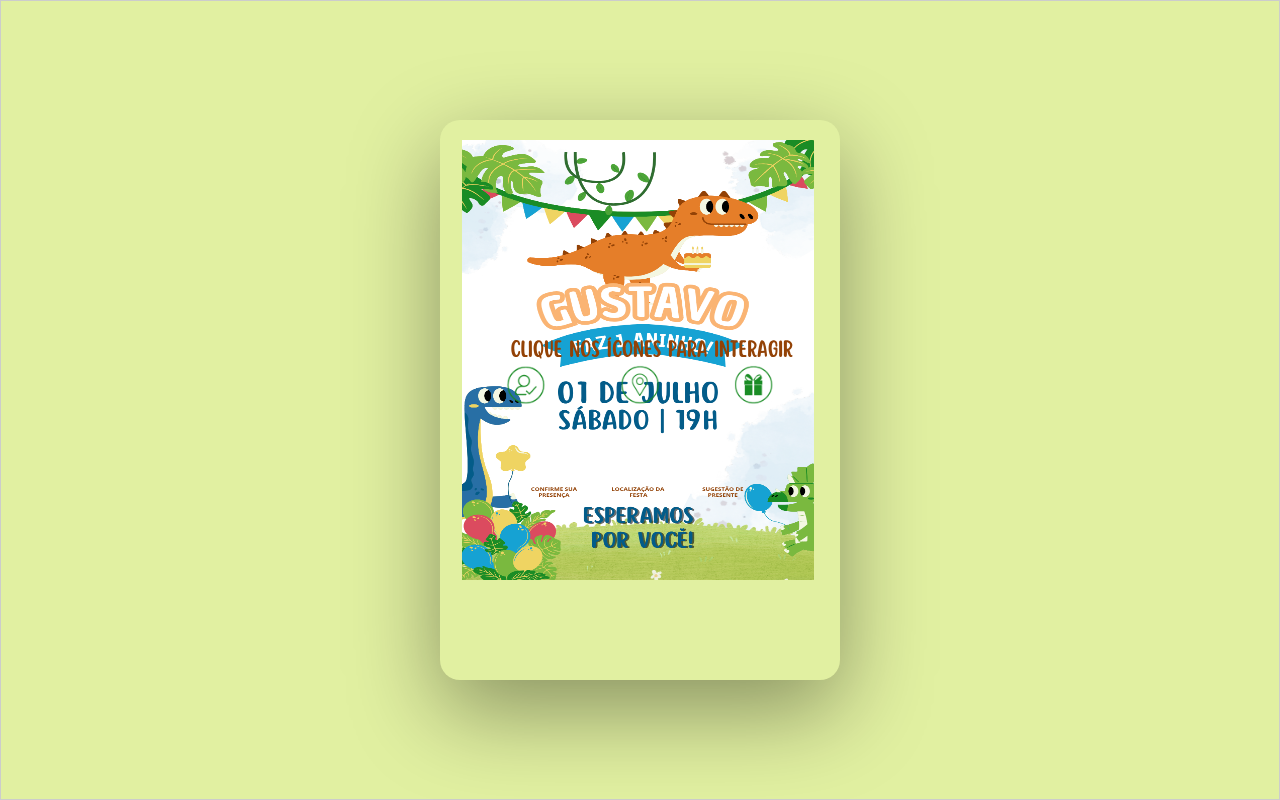
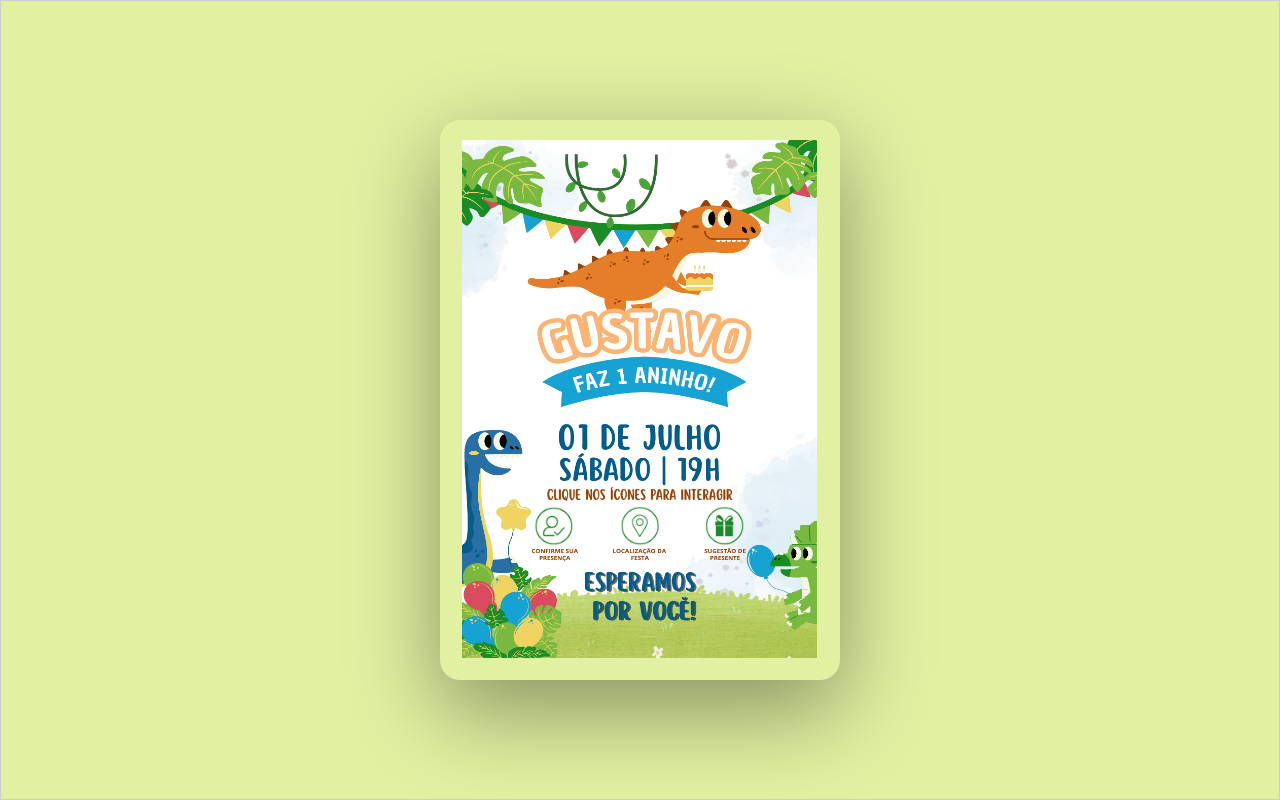
Before and after one commit to meusite2/convite-dino, a plain HTML site: page index.html in a window 1280 px wide. Drawn offline with Linux system fonts and the light colour scheme.

Commit message:
Update style.css

```diff
--- a/style.css
+++ b/style.css
@@ -52,16 +52,15 @@
             flex: 0 1 auto;
         }
         .img-fundo{
-            width: 22rem;
-            height: 27.5rem;
+            width: 22.2rem;
+            height: 32.4rem;
 
         }
         .img6{
-            margin-top: -15.7rem;
-            margin-left: 2.9rem;
-        /*animation: pulse 1s infinite;*/
-            animation: pulse 1s infinite;
-            transform: scale(0.2); /* Reduz o tamanho em 20% */
+            margin-top: -11.5rem;
+            margin-left: 1.7rem;
+            /*animation: pulse 1s infinite;*/
+            animation: pulse 1.2s infinite;
         }
         .icones{
             display: flex;
@@ -69,24 +68,24 @@
             align-items: center;
             justify-content: center;
             margin-left: 0rem;
-            gap: 4rem;
+            gap: 2.2rem;
         }
         .icones img { /* Supondo que os ícones sejam imagens */
             width: 50px; /* Ajuste para o tamanho desejado */
             height: auto; /* Mantém a proporção */
             transform: scale(0.8); /* Reduz o tamanho em 20% */
-            margin-top: -0.4rem;
+            margin-top: -0.7rem;
         }
 
 
         @keyframes pulse {
         0% {
-            transform: scale(1); /* Escala original */
+            transform: scale(0.6); /* Escala original */
         }
         50% {
-            transform: scale(1.1); /* Aumenta a escala para 110% */
+            transform: scale(0.7); /* Aumenta a escala para 110% */
         }
         100% {
-            transform: scale(1); /* Retorna à escala original */
+            transform: scale(0.6); /* Retorna à escala original */
         }
     }
```
